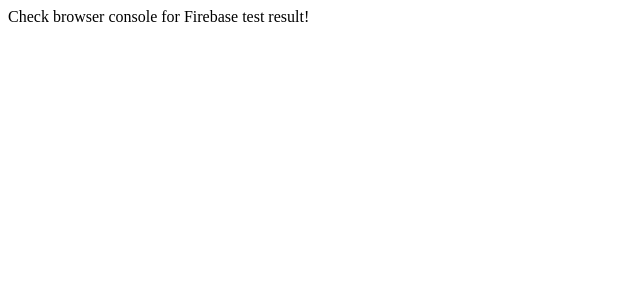
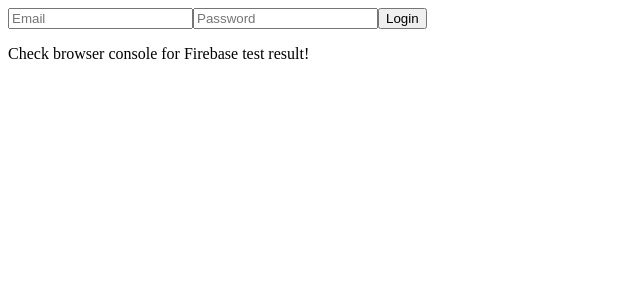
Before and after one commit to Shibrocket/shibarocket-mini-app, a Next.js app: page / in a window 1280 px wide. Shown: the top 300 px of the page, without its empty margins (0-640 px from the left). Built offline with nearby package versions, Linux system fonts and the light colour scheme; no server answers.

Commit message:
Add Email/Password authentication

```diff
--- a/app/page.tsx
+++ b/app/page.tsx
@@ -1,8 +1,8 @@
 "use client";
-import { useEffect } from "react";
+import { useEffect, useState } from "react";
 import { initializeApp } from "firebase/app";
 import { getFirestore, doc, setDoc } from "firebase/firestore";
-import { getAuth, signInAnonymously } from "firebase/auth";
+import { getAuth, signInWithEmailAndPassword } from "firebase/auth";
 import { firebaseConfig } from "../firebaseConfig";
 
 const app = initializeApp(firebaseConfig);
@@ -10,12 +10,15 @@
 const auth = getAuth(app);
 
 export default function Home() {
+  const [email, setEmail] = useState("");
+  const [password, setPassword] = useState("");
+
   useEffect(() => {
     const testFirebase = async () => {
       try {
-        // Sign in anonymously
-        await signInAnonymously(auth);
-        console.log("Signed in anonymously");
+        // Sign in with Email/Password (replace with user input)
+        await signInWithEmailAndPassword(auth, "shibarocket72@gmail.com", "Emumena98");
+        console.log("Signed in with Email/Password");
 
         // Perform Firestore write
         await setDoc(doc(db, "testCollection", "testDoc"), {
@@ -23,12 +26,40 @@
         });
         console.log("Successfully wrote to Firestore!");
       } catch (error) {
-        console.error("Error writing to Firestore:", error.message);
+        console.error("Error:", error.message);
       }
     };
 
     testFirebase();
   }, []);
 
-  return <div>Check browser console for Firebase test result!</div>;
+  return (
+    <div>
+      <input
+        type="email"
+        value={email}
+        onChange={(e) => setEmail(e.target.value)}
+        placeholder="Email"
+      />
+      <input
+        type="password"
+        value={password}
+        onChange={(e) => setPassword(e.target.value)}
+        placeholder="Password"
+      />
+      <button
+        onClick={async () => {
+          try {
+            await signInWithEmailAndPassword(auth, email, password);
+            console.log("Signed in!");
+          } catch (error) {
+            console.error("Login Error:", error.message);
+          }
+        }}
+      >
+        Login
+      </button>
+      <p>Check browser console for Firebase test result!</p>
+    </div>
+  );
 }
--- a/firebaseConfig.js
+++ b/firebaseConfig.js
@@ -1,7 +1,7 @@
 import { initializeApp } from "firebase/app";
 import { getFirestore } from "firebase/firestore";
 
-const firebaseConfig = {
+export const firebaseConfig = {
   apiKey: "AIzaSyCgPHF_po0Xuq0E1hqJHK8GLnuxnDgTDbE",
   authDomain: "shibarocket-tapapp-7538a-e890c.firebaseapp.com",
   projectId: "shibarocket-tapapp-7538a-e890c",
```
Also changed, not shown: 1 other file (tests, documents, lock files or other folders).
